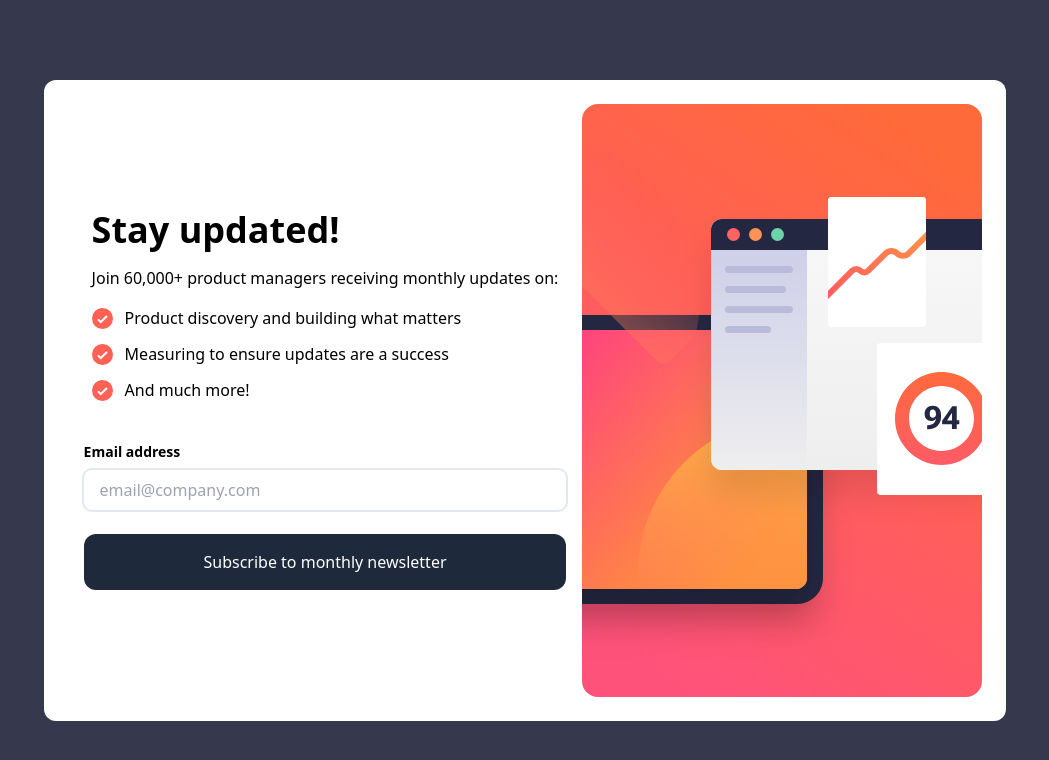
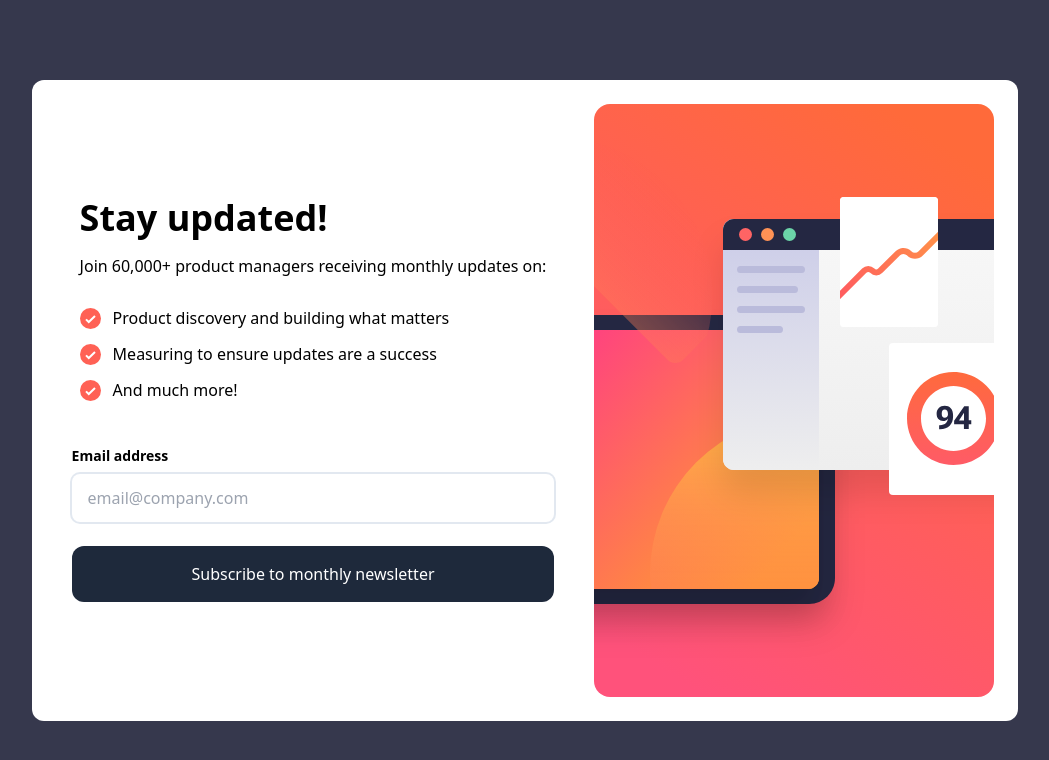
Before and after one commit to seesmof/Newsletter-Signup-Webapp, a React (Vite) app: page / in a window 1280 px wide. Shown: the top 760 px of the page, without its empty margins (115-1164 px from the left). Built offline with nearby package versions, Linux system fonts and the light colour scheme.

Commit message:
feat: add desktop responsive confirmation state, correct some styling

```diff
--- a/src/App.jsx
+++ b/src/App.jsx
@@ -13,10 +13,14 @@ function App() {
     return (
       <>
         <div className="min-h-screen bg-background font-medium w-full flex items-center justify-center">
-          <div className="h-screen w-full bg-white flex-col flex">
+          <div className="bg-white lg:rounded-xl h-screen lg:h-min lg:w-max lg:max-w-xl lg:p-6 w-full">
             <div className="flex flex-col p-4 h-full justify-between">
-              <div className="flex flex-col space-y-5 py-24">
-                <img src={BulletItem} alt="" className="w-16 h-16" />
+              <div className="flex flex-col space-y-5 py-24 lg:py-0">
+                <img
+                  src={BulletItem}
+                  alt=""
+                  className="w-16 h-16 lg:w-20 lg:h-20"
+                />
                 <h2 className="font-bold text-3xl">Thanks for subscribing!</h2>
                 <p>
                   A confirmation email has been sent to{" "}
@@ -25,7 +29,7 @@ function App() {
                 </p>
               </div>
               <button
-                className="button self-end"
+                className="button self-end lg:mt-8"
                 onClick={() => setEmailSent(false)}
               >
                 Dismiss message
@@ -45,7 +49,7 @@ function App() {
         <>
           <div className="min-h-screen bg-background font-medium w-full flex items-center justify-center">
             <div className="bg-white lg:rounded-xl h-screen lg:h-min lg:w-max lg:p-6 w-full">
-              <div className="flex flex-col lg:flex-row-reverse h-full">
+              <div className="flex flex-col lg:flex-row-reverse lg:gap-6 h-full">
                 <img
                   src={HeroMobile}
                   alt=""
@@ -54,13 +58,13 @@ function App() {
                 <img src={HeroDesktop} alt="" className="hidden lg:block" />
 
                 <div className="flex flex-col lg:justify-center">
-                  <section className="flex flex-col p-6 py-8 space-y-4">
+                  <section className="flex flex-col p-6 pt-8 space-y-4">
                     <h1 className="font-bold text-4xl">Stay updated!</h1>
                     <p>
                       Join 60,000+ product managers receiving monthly updates
                       on:
                     </p>
-                    <ul className="flex flex-col space-y-3">
+                    <ul className="flex flex-col space-y-3 lg:py-3">
                       <li className="flex flex-row items-center gap-3">
                         <img src={BulletItem} alt="" />
                         Product discovery and building what matters
@@ -107,7 +111,7 @@ function App() {
                     <input
                       type="email"
                       id="email"
-                      className={`w-full ring-2 ring-slate-200 rounded-lg px-4 py-2 font-normal ${
+                      className={`w-full ring-2 ring-slate-200 rounded-lg px-4 py-2 lg:py-3 font-normal ${
                         emailError &&
                         "ring-orange-600 bg-orange-200/50 text-orange-600"
                       }`}
```
